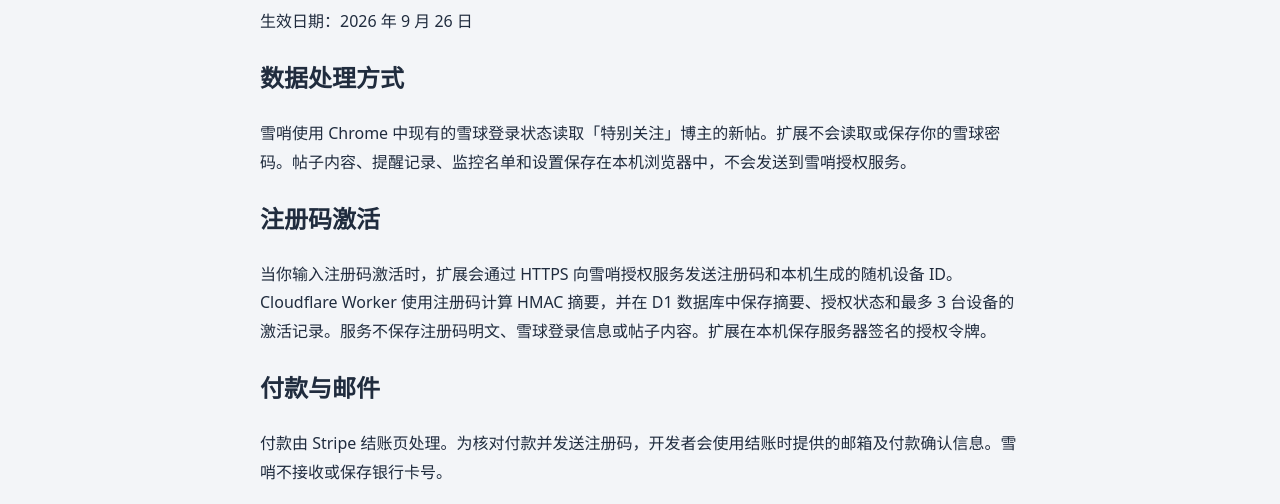
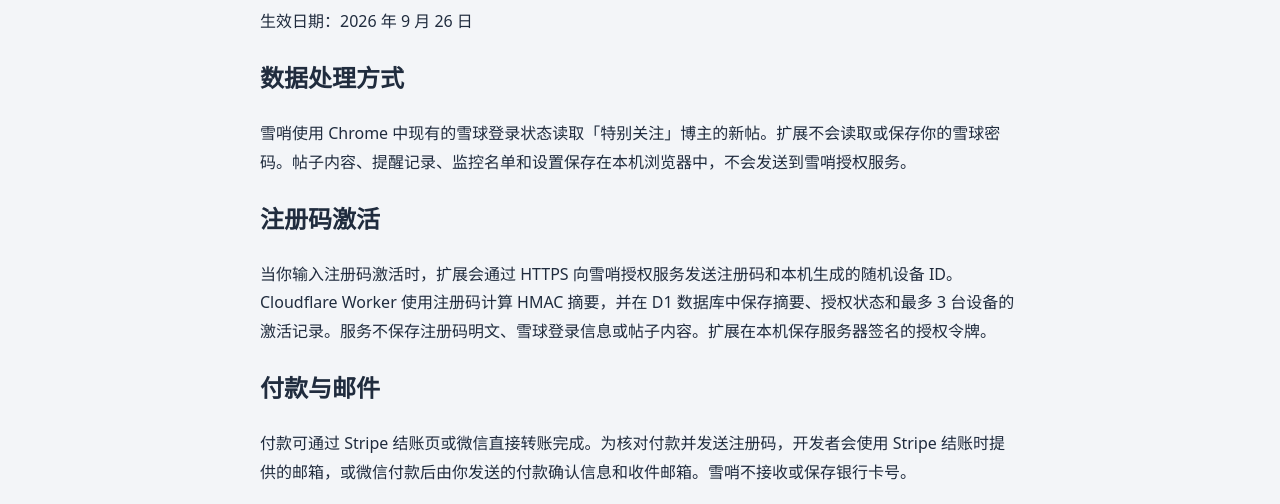
Before and after one commit to JohnWish1590/xueqiu-watch-premium, a plain HTML site: page privacy.html in a window 1280 px wide. Shown: the part 259-763 px from the top of the page. Drawn offline with Linux system fonts and the light colour scheme.

Commit message:
Document WeChat purchase option

```diff
--- a/privacy.html
+++ b/privacy.html
@@ -17,7 +17,7 @@
     <h2>注册码激活</h2>
     <p>当你输入注册码激活时，扩展会通过 HTTPS 向雪哨授权服务发送注册码和本机生成的随机设备 ID。Cloudflare Worker 使用注册码计算 HMAC 摘要，并在 D1 数据库中保存摘要、授权状态和最多 3 台设备的激活记录。服务不保存注册码明文、雪球登录信息或帖子内容。扩展在本机保存服务器签名的授权令牌。</p>
     <h2>付款与邮件</h2>
-    <p>付款由 Stripe 结账页处理。为核对付款并发送注册码，开发者会使用结账时提供的邮箱及付款确认信息。雪哨不接收或保存银行卡号。</p>
+    <p>付款可通过 Stripe 结账页或微信直接转账完成。为核对付款并发送注册码，开发者会使用 Stripe 结账时提供的邮箱，或微信付款后由你发送的付款确认信息和收件邮箱。雪哨不接收或保存银行卡号。</p>
     <h2>第三方服务</h2>
     <p>Cloudflare 提供注册码验证服务和数据库；Stripe 提供付款处理。雪哨不会将数据出售给广告商，不用于广告或用户画像。</p>
     <h2>数据管理与联系</h2>
```
Also changed, not shown: 1 other file.
